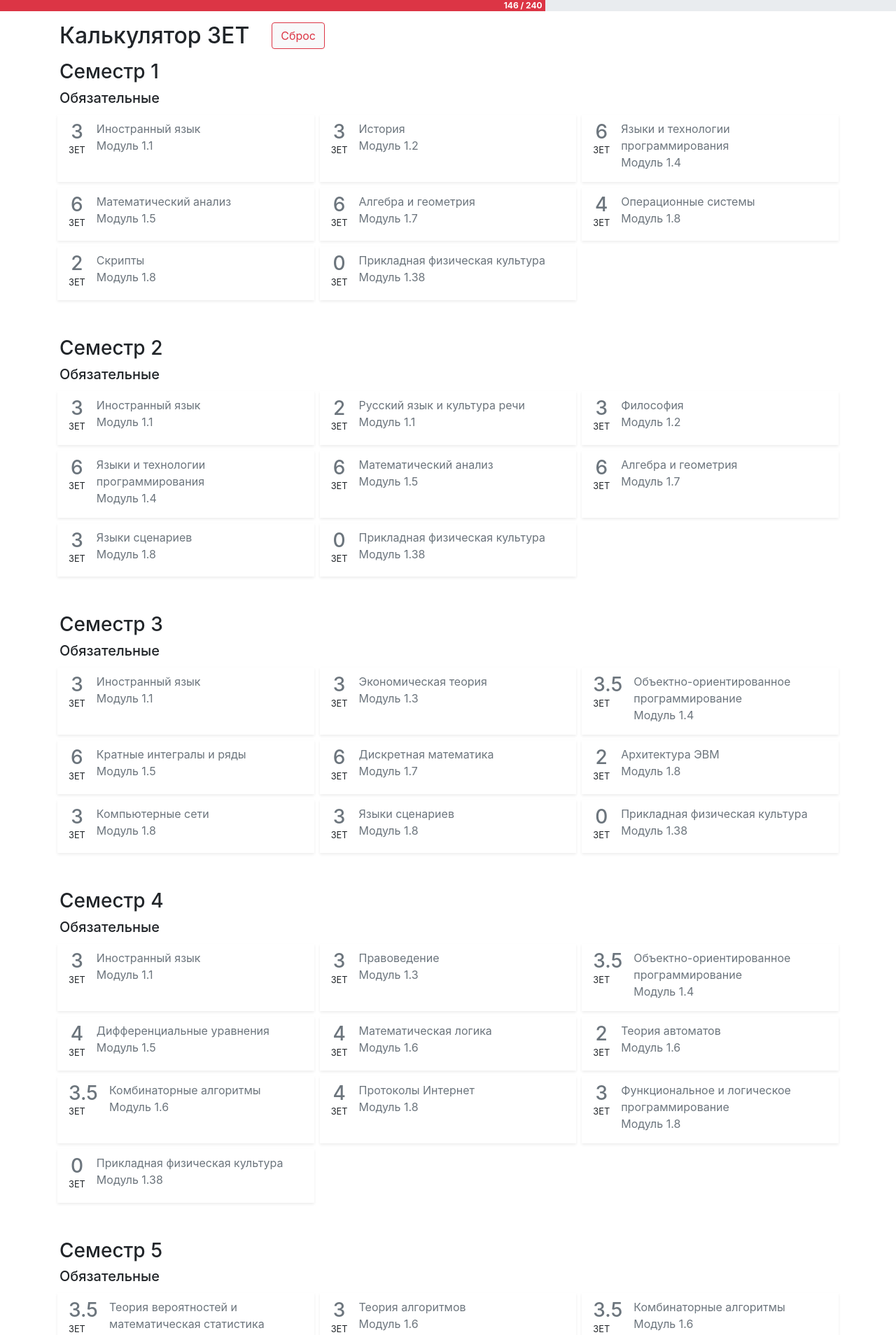
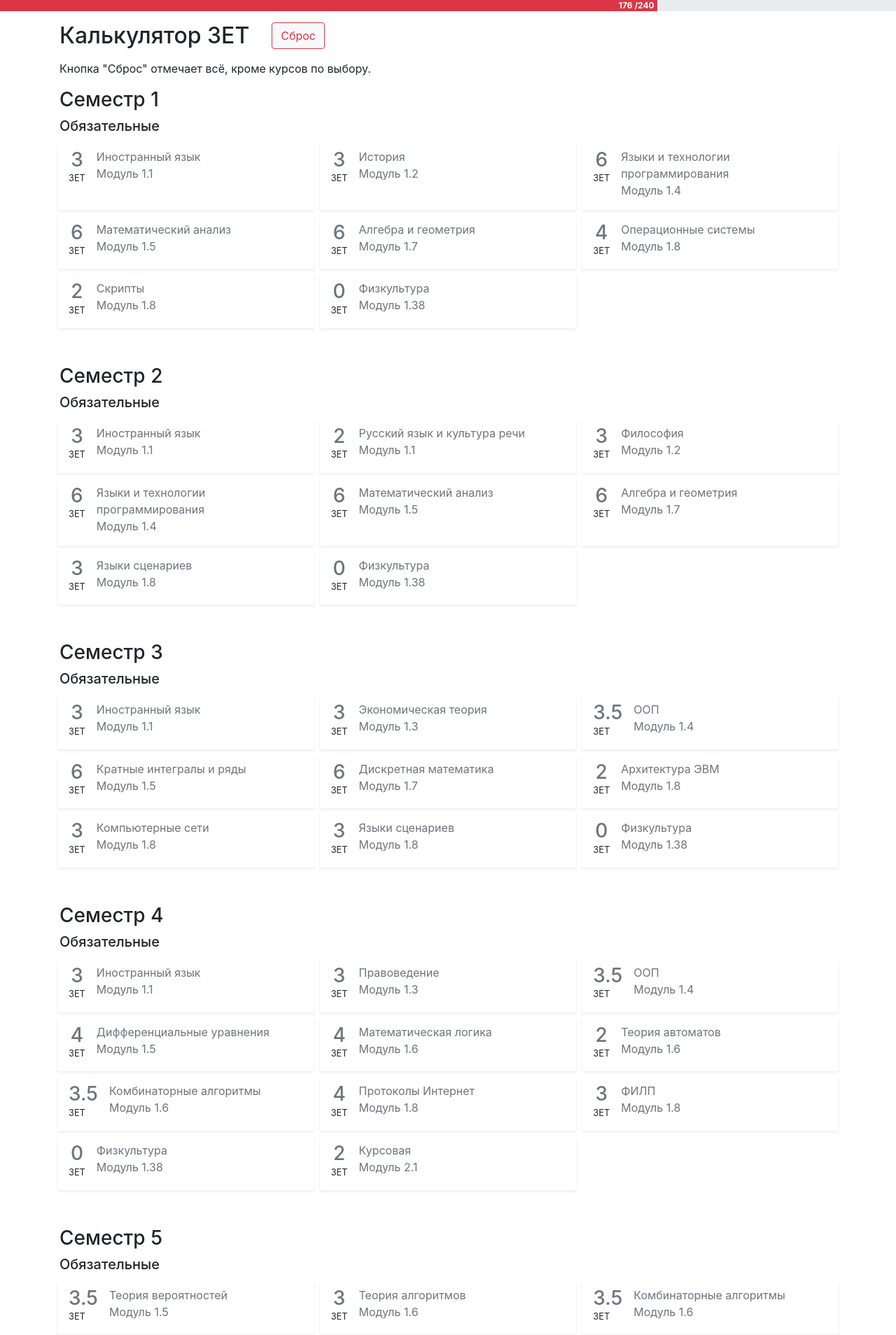
Before and after one commit to creewick/zet, a React (Create React App) app: page / in a window 1280 px wide. Shown: the top 1908 px of the page at 70% size. Built offline with nearby package versions, Linux system fonts and the light colour scheme.

Commit message:
Нашлись потерянные 30 ЗЕТ

```diff
--- a/src/App.js
+++ b/src/App.js
@@ -25,6 +25,9 @@ export default function App() {
                 <Button className="m-3 btn-light btn-outline-danger" onClick={reset}>Сброс</Button>
               </div>
             </div>
+            <p>
+              Кнопка "Сброс" отмечает всё, кроме курсов по выбору.
+            </p>
             { bySemester && bySemester
                 .map((courses, i) => <Semester courses={courses} index={i} />)}
           </Container>
--- a/src/components/Semester.js
+++ b/src/components/Semester.js
@@ -1,6 +1,7 @@
 import React from 'react';
 import PropTypes from 'prop-types';
 import Course from './Course';
+import { requiredCourses } from '../studyPlan';
 
 export default function Semester({ courses, index }) {
     const toHtml = (c) => <Course className="col-lg-4 col-sm-6 px-1 py-1" course={c} />;
@@ -18,13 +19,12 @@ export default function Semester({ courses, index }) {
         )
         : null);
 
-
     return (
       <div key={index}>
         <h3>{`Семестр ${index + 1}`}</h3>
         <div className="mb-5">
-          { groupByFilter((c) => c.required, 'Обязательные')}
-          { groupByFilter((c) => !c.required, 'Спец. курсы')}
+          { groupByFilter((c) => requiredCourses.includes(c), 'Обязательные')}
+          { groupByFilter((c) => !requiredCourses.includes(c), 'Спец. курсы')}
         </div>
       </div>
     );
--- a/src/components/ZETBar.js
+++ b/src/components/ZETBar.js
@@ -21,7 +21,10 @@ export default function ZETBar() {
         </Progress>
         <Progress multi className="mt-n3 text-center">
           <Progress bar color="transparent" value={sumPercent} className="text-right font-weight-bold pr-1">
-            {sum} / {config.maxPoints}
+            {sum}
+            {' '}
+/
+            {config.maxPoints}
           </Progress>
         </Progress>
       </header>
--- a/src/htmlParser/plan.json
+++ b/src/htmlParser/plan.json
@@ -74,7 +74,7 @@
   {
     "mod": "1.4",
     "code": "1.4.2.3",
-    "name": "Объектно-ориентированное программирование",
+    "name": "ООП",
     "points": 3.5,
     "semester": 3,
     "required": true
@@ -82,7 +82,7 @@
   {
     "mod": "1.4",
     "code": "1.4.2.4",
-    "name": "Объектно-ориентированное программирование",
+    "name": "ООП",
     "points": 3.5,
     "semester": 4,
     "required": true
@@ -130,7 +130,7 @@
   {
     "mod": "1.5",
     "code": "1.5.4.5",
-    "name": "Теория вероятностей и математическая статистика",
+    "name": "Теория вероятностей",
     "points": 3.5,
     "semester": 5,
     "required": true
@@ -138,7 +138,7 @@
   {
     "mod": "1.5",
     "code": "1.5.4.6",
-    "name": "Теория вероятностей и математическая статистика",
+    "name": "Теория вероятностей",
     "points": 3.5,
     "semester": 6,
     "required": true
@@ -266,7 +266,7 @@
   {
     "mod": "1.8",
     "code": "1.8.8.4",
-    "name": "Функциональное и логическое программирование",
+    "name": "ФИЛП",
     "points": 3,
     "semester": 4,
     "required": true
@@ -346,7 +346,7 @@
   {
     "mod": "1.13",
     "code": "1.13.2.6",
-    "name": "Теория функций комплексного переменного",
+    "name": "ТФКП",
     "points": 3,
     "semester": 6,
     "required": false
@@ -434,7 +434,7 @@
   {
     "mod": "1.19",
     "code": "1.19.1.5",
-    "name": "Научное мышление",
+    "name": "Научные выступления",
     "points": 3,
     "semester": 5,
     "required": false
@@ -450,7 +450,7 @@
   {
     "mod": "1.20",
     "code": "1.20.2.6",
-    "name": "Проектирование пользовательских интерфейсов",
+    "name": "Проектирование UI",
     "points": 2,
     "semester": 6,
     "required": false
@@ -458,7 +458,7 @@
   {
     "mod": "1.20",
     "code": "1.20.3.7",
-    "name": "Тестирование программного обеспечения",
+    "name": "Тестирование ПО",
     "points": 2,
     "semester": 7,
     "required": false
@@ -474,7 +474,7 @@
   {
     "mod": "1.21",
     "code": "1.21.2.6",
-    "name": "Практикум по спортивному программированию",
+    "name": "ACM (Спортивное программирование)",
     "points": 3,
     "semester": 6,
     "required": false
@@ -482,7 +482,7 @@
   {
     "mod": "1.21",
     "code": "1.21.3.5",
-    "name": "Специализированные структуры данных и алгоритмы",
+    "name": "ACM (Спортивное программирование)",
     "points": 3,
     "semester": 5,
     "required": false
@@ -490,7 +490,7 @@
   {
     "mod": "1.22",
     "code": "1.22.2.7",
-    "name": "Оптимизация алгоритмов и структур данных",
+    "name": "Оптимизация структур данных и алгоритмов",
     "points": 3,
     "semester": 7,
     "required": false
@@ -530,7 +530,7 @@
   {
     "mod": "1.25",
     "code": "1.25.2.5",
-    "name": "Автоматы и логика на бесконечных последовательностях",
+    "name": "Автоматы и логика на бесконечных послед...",
     "points": 2,
     "semester": 5,
     "required": false
@@ -538,7 +538,7 @@
   {
     "mod": "1.25",
     "code": "1.25.3.6",
-    "name": "Автоматы и логика на бесконечных последовательностях",
+    "name": "Автоматы и логика на бесконечных послед...",
     "points": 2,
     "semester": 6,
     "required": false
@@ -594,7 +594,7 @@
   {
     "mod": "1.29",
     "code": "1.29.1.5",
-    "name": "Основы компьютерной безопасности",
+    "name": "Комп. безопасность (Хакердом)",
     "points": 6,
     "semester": 5,
     "required": false
@@ -618,7 +618,7 @@
   {
     "mod": "1.31",
     "code": "1.31.1.6",
-    "name": "Практикум по компьютерной безопасности",
+    "name": "Комп. безопасность (Хакердом)",
     "points": 6,
     "semester": 6,
     "required": false
@@ -674,7 +674,7 @@
   {
     "mod": "1.37",
     "code": "1.37.1.6",
-    "name": "Сервисы. Взаимодействие приложений",
+    "name": "Взаимодействие приложений. Сервисы",
     "points": 3,
     "semester": 6,
     "required": false
@@ -682,7 +682,7 @@
   {
     "mod": "1.38",
     "code": "1.38.1.6",
-    "name": "Физическая культура",
+    "name": "Физкультура",
     "points": 2,
     "semester": 6,
     "required": true
@@ -690,7 +690,7 @@
   {
     "mod": "1.38",
     "code": "1.38.2.1",
-    "name": "Прикладная физическая культура",
+    "name": "Физкультура",
     "points": 0,
     "semester": 1,
     "required": true
@@ -698,7 +698,7 @@
   {
     "mod": "1.38",
     "code": "1.38.2.2",
-    "name": "Прикладная физическая культура",
+    "name": "Физкультура",
     "points": 0,
     "semester": 2,
     "required": true
@@ -706,7 +706,7 @@
   {
     "mod": "1.38",
     "code": "1.38.2.3",
-    "name": "Прикладная физическая культура",
+    "name": "Физкультура",
     "points": 0,
     "semester": 3,
     "required": true
@@ -714,7 +714,7 @@
   {
     "mod": "1.38",
     "code": "1.38.2.4",
-    "name": "Прикладная физическая культура",
+    "name": "Физкультура",
     "points": 0,
     "semester": 4,
     "required": true
@@ -722,7 +722,7 @@
   {
     "mod": "1.38",
     "code": "1.38.2.5",
-    "name": "Прикладная физическая культура",
+    "name": "Физкультура",
     "points": 0,
     "semester": 5,
     "required": true
@@ -730,7 +730,7 @@
   {
     "mod": "1.39",
     "code": "1.39.1.5",
-    "name": "Язык Perl",
+    "name": "Язык программирования Perl",
     "points": 3,
     "semester": 5,
     "required": false
@@ -794,7 +794,7 @@
   {
     "mod": "1.46",
     "code": "1.46.2.5",
-    "name": "Мобильная разработка под android",
+    "name": "Мобильная разработка – android (Яндекс)",
     "points": 2,
     "semester": 5,
     "required": false
@@ -802,7 +802,7 @@
   {
     "mod": "1.46",
     "code": "1.46.3.5",
-    "name": "Основы разработки приложений для iOS",
+    "name": "Мобильная разработка – iOS (Яндекс)",
     "points": 2,
     "semester": 5,
     "required": false
@@ -818,7 +818,7 @@
   {
     "mod": "1.48",
     "code": "1.48.1.5",
-    "name": "Обучение с подкреплением и нейронные сети",
+    "name": "Нейронные сети",
     "points": 3,
     "semester": 5,
     "required": false
@@ -826,7 +826,7 @@
   {
     "mod": "1.49",
     "code": "1.49.1.6",
-    "name": "Многопоточное и асинхронное программирование на c#",
+    "name": "Многопоточность и асинхронность в C#",
     "points": 3,
     "semester": 6,
     "required": false
@@ -842,7 +842,7 @@
   {
     "mod": "1.51",
     "code": "1.51.2.5",
-    "name": "Вёрстка от Яндекс",
+    "name": "Разработка клиентской части (Яндекс)",
     "points": 3,
     "semester": 5,
     "required": false
@@ -850,7 +850,7 @@
   {
     "mod": "1.51",
     "code": "1.51.3.5",
-    "name": "JS от Яндекс",
+    "name": "Язык программирования JavaScript (Яндекс)",
     "points": 3,
     "semester": 5,
     "required": false
@@ -878,5 +878,53 @@
     "points": 3,
     "semester": 7,
     "required": false
+  },
+  {
+    "mod": "2.1",
+    "code": "2.1.2.6",
+    "name": "Курсовая",
+    "points": 4,
+    "semester": 6,
+    "required": true
+  },
+  {
+    "mod": "2.1",
+    "code": "2.1.3.4",
+    "name": "Курсовая",
+    "points": 2,
+    "semester": 4,
+    "required": true
+  },
+  {
+    "mod": "2.1",
+    "code": "2.1.4.6",
+    "name": "Трудовая практика",
+    "points": 6,
+    "semester": 6,
+    "required": true
+  },
+  {
+    "mod": "2.1",
+    "code": "2.1.5.8",
+    "name": "Преддипломная практика",
+    "points": 6,
+    "semester": 8,
+    "required": true
+  },
+  {
+    "mod": "3.1",
+    "code": "3.1.1.8",
+    "name": "Выпускная дипломная работа",
+    "points": 3,
+    "semester": 8,
+    "required": true
+  },
+  {
+    "mod": "3.1",
+    "code": "3.1.2.8",
+    "name": "Государственный экзамен",
+    "points": 3,
+    "semester": 8,
+    "required": true
   }
 ]
--- a/src/studyPlan.js
+++ b/src/studyPlan.js
@@ -6,15 +6,17 @@ export const bySemester = [1, 2, 3, 4, 5, 6, 7, 8]
         .filter((c) => c.semester === i));
 
 export const requiredCourses = plan
-    .filter((c) => c.required);
+    .filter((c) => c.required)
+    .concat(plan
+        .filter((c) => c.mod === '1.53'));
 
 export const sumOf = (codes) => plan
     .filter((c) => codes.includes(c.code))
     .map((c) => c.points)
     .reduce((a, b) => a + b, 0);
 
-export const sumReqOf = (codes) => plan
-    .filter((c) => codes.includes(c.code) && c.required)
+export const sumReqOf = (codes) => requiredCourses
+    .filter((c) => codes.includes(c.code))
     .map((c) => c.points)
     .reduce((a, b) => a + b, 0);
 
```
Also changed, not shown: src/htmlParser/parse.js (+4 -4 lines).
